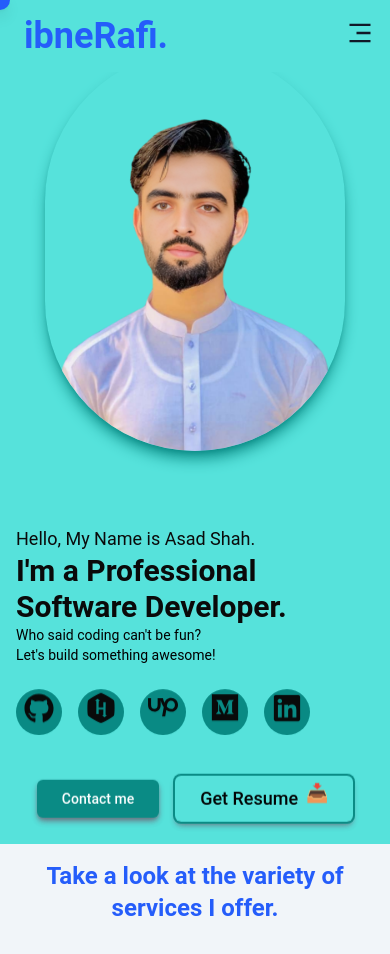
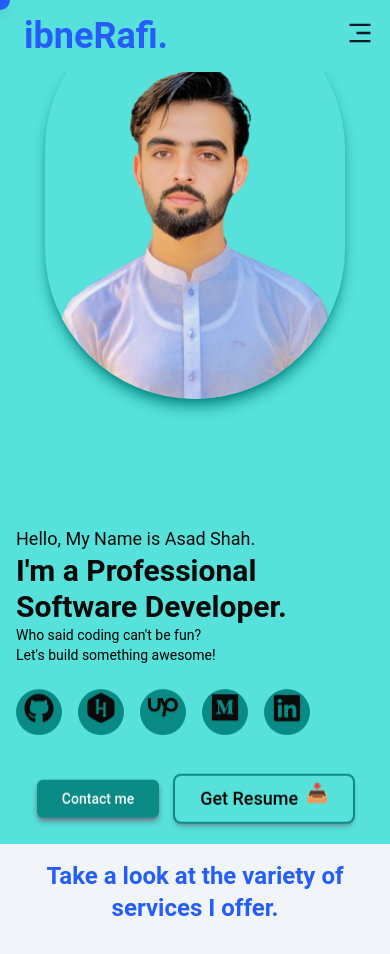
Before and after one commit to iamasadshah/iamasadshah-ibnerafi, a Next.js app: page / in a window 390 px wide. Shown: the top 954 px of the page. Built offline with nearby package versions, Linux system fonts and the light colour scheme.

Commit message:
pages are now responsive

```diff
--- a/src/app/components/Hero.tsx
+++ b/src/app/components/Hero.tsx
@@ -86,7 +86,7 @@ const Hero = () => {
   return (
     <div className="lg:flex lg:pr-6 h-screen Hero-container bg-primary2 relative overflow-hidden md:h-[1050px] lg:h-screen">
       {/* Image Section */}
-      <div className="Image-Div flex flex-col justify-center items-center px-4 relative h-[50vh] lg:h-full lg:basis-[60%] order-first lg:order-last py-36 mt-10 md:py-16">
+      <div className="Image-Div flex flex-col justify-center items-center px-4 relative h-[50vh] lg:h-full lg:basis-[60%] order-first lg:order-last pt-10 py-36 mt-10 md:py-16 ">
         {/* Hero Image */}
         <Image
           ref={heroImageRef}
```
